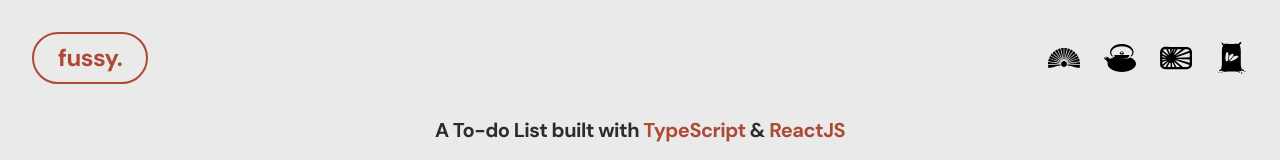
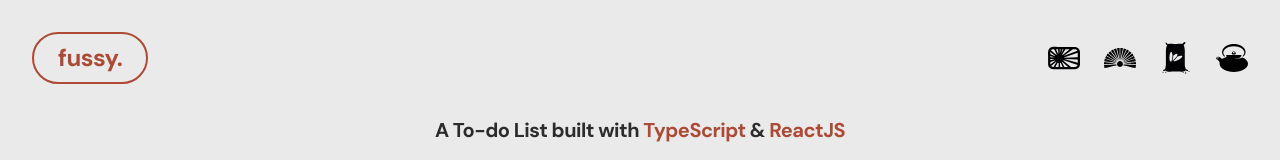
Before and after one commit to Kezanwar/todolist-react-ts-tailwind, a React (Create React App) app: page / in a window 1280 px wide. Shown: the top 160 px of the page. Built offline with nearby package versions, Linux system fonts and the light colour scheme.

Commit message:
changed order of icons

```diff
--- a/src/components/Header/Header.tsx
+++ b/src/components/Header/Header.tsx
@@ -8,7 +8,7 @@ import SunFlag from '../../assets/japanese-sun-flag.svg';
 import Fan from '../../assets/japanese-hand-fan.svg';
 import Fertilizer from '../../assets/japanese-fertilizer.svg';
 
-const icons = [Fan, TeaPot, SunFlag, Fertilizer];
+const icons = [SunFlag, Fan, Fertilizer, TeaPot];
 
 const Header: React.FC = () => {
   return (
```
